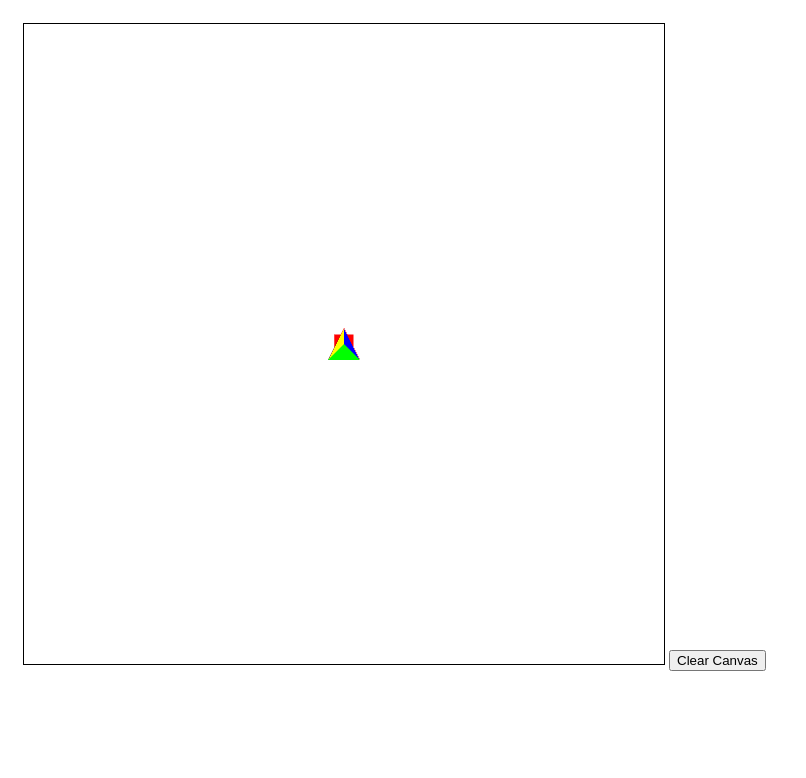
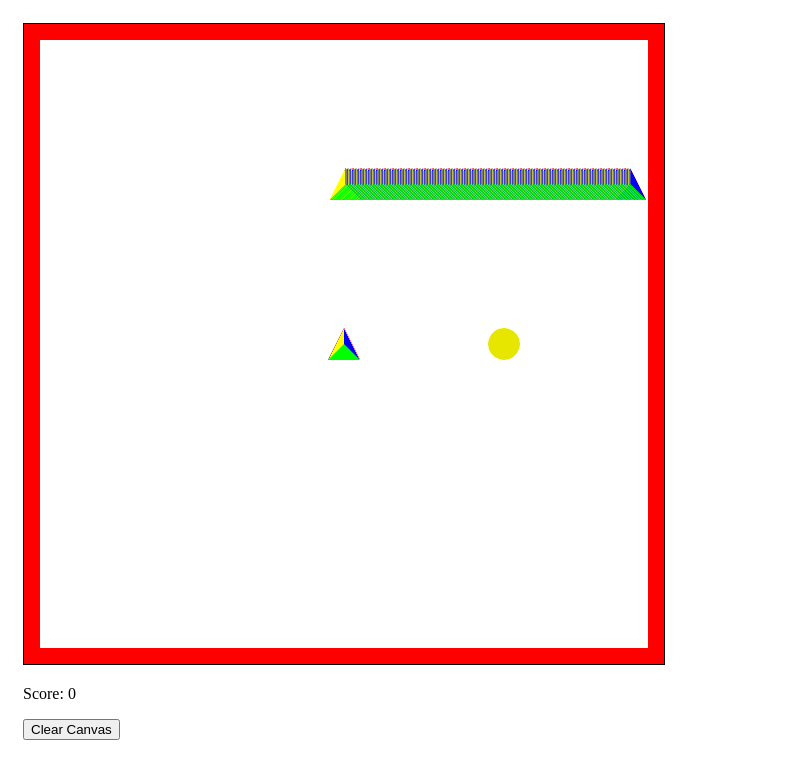
Before and after one commit to Abel-Lagonell/Computer-Graphics, a plain HTML site: page CoinCollector/index.html in a window 1280 px wide. Shown: the whole page, without its empty margins (0-806 px from the left). Drawn offline with Linux system fonts and the light colour scheme.

Commit message:
Finished A, most of B, C, and part of D

```diff
--- a/CoinCollector/GameObject.js
+++ b/CoinCollector/GameObject.js
@@ -6,6 +6,7 @@ class Transform {
     this.up = [0, 1, 0];
   }
 
+  /**@param {number[]} RotAngles*/
   doRotations(RotAngles) {
     this.xRot = [
       [1, 0, 0, 0],
@@ -49,17 +50,17 @@ class Transform {
     );
   }
 
+  /**
+   * @param {number[][]} M
+   * @param {number[]} V
+   */
   crossMultiply(M, V) {
-    //console.log(M[0][3]);
-    //console.log(V[3]);
-    var temp = [
+    return [
       M[0][0] * V[0] + M[0][1] * V[1] + M[0][2] * V[2] + M[0][3] * V[3],
       M[1][0] * V[0] + M[1][1] * V[1] + M[1][2] * V[2] + M[1][3] * V[3],
       M[2][0] * V[0] + M[2][1] * V[1] + M[2][2] * V[2] + M[2][3] * V[3],
       M[3][0] * V[0] + M[3][1] * V[1] + M[3][2] * V[2] + M[3][3] * V[3],
     ];
-    //console.log(temp);
-    return temp;
   }
 }
 
@@ -75,7 +76,10 @@ class GameObject {
     this.name = "Default";
     this.id = 0;
     this.transform = new Transform();
-    this.prefab;
+    this.reference = 1;
+    this.vertCount = 0;
+    this.primitiveType = gl.TRIANGLES;
+    this.buffer = gl.createBuffer();
   }
 
   Move() {
@@ -86,17 +90,10 @@ class GameObject {
       this.rot[i] += this.angVelocity[i];
     }
 
-    var clear = true;
-    for (var so in m.Solid) {
+    let clear = true;
+    for (let so in m.Solid) {
       if (m.Solid[so] !== this) {
-        if (
-          m.CheckCollision(
-            tempP,
-            this.collisionRadius,
-            m.Solid[so].loc,
-            m.Solid[so].collisionRadius,
-          )
-        ) {
+        if (m.CheckCollision(tempP, this.collisionRadius, m.Solid[so])) {
           if (!this.isTrigger) {
             this.OnCollisionEnter(m.Solid[so]);
             m.Solid[so].OnCollisionEnter(this);
@@ -112,16 +109,9 @@ class GameObject {
       this.loc = tempP;
     }
     //what happens if a trigger object collides with another trigger object
-    for (var to in m.Trigger) {
+    for (let to in m.Trigger) {
       if (m.Trigger[to] !== this) {
-        if (
-          m.CheckCollision(
-            tempP,
-            this.collisionRadius,
-            m.Trigger[to].loc,
-            m.Trigger[to].collisionRadius,
-          )
-        ) {
+        if (m.CheckCollision(tempP, this.collisionRadius, m.Trigger[to])) {
           this.OnTriggerEnter(m.Trigger[to]);
           m.Trigger[to].OnTriggerEnter(this);
         }
@@ -134,75 +124,7 @@ class GameObject {
     console.error(this.name + " update() is NOT IMPLEMENTED!");
   }
 
-  Render(program) {
-    console.error(this.name + " render() is NOT IMPLEMENTED!");
-  }
-
-  OnTriggerEnter(other) {}
-
-  /**@param {GameObject} other*/
-  OnCollisionEnter(other) {}
-}
-
-class MainCharacter extends GameObject {
-  constructor() {
-    super();
-
-    this.buffer = gl.createBuffer();
-    gl.bindBuffer(gl.ARRAY_BUFFER, this.buffer);
-    //Now we want to add color to our vertices information.
-    this.vertices = [
-      -0.5, -0.5, 0, 0, 0, 0, 0.5, -0.5, 0, 1, 0, 0, 0, 0.5, 0, 1, 0, 0,
-
-      -0.5, -0.5, 0, 0, 1, 0, 0, 0, -0.5, 0, 1, 0, 0.5, -0.5, 0, 0, 1, 0,
-
-      0, 0, -0.5, 0, 0, 1, 0.5, -0.5, 0, 0, 0, 1, 0, 0.5, 0, 0, 0, 1,
-
-      0, 0.5, 0, 1, 1, 0, 0, 0, -0.5, 1, 1, 0, -0.5, -0.5, 0, 1, 1, 0,
-    ];
-    gl.bufferData(
-      gl.ARRAY_BUFFER,
-      new Float32Array(this.vertices),
-      gl.STATIC_DRAW,
-    );
-    this.loc = [0.0, 0.0, 0.0];
-    this.rot = [0.0, 0.0, 0.0];
-    this.scale = [0.1, 0.1, 0.1];
-    this.rotationVelocity = 0.05;
-    this.transformVelocity = 0.005;
-  }
-
-  OnCollisionEnter(other) {
-    console.log(other);
-  }
-
-  Update() {
-    this.velocity = [0, 0, 0];
-    this.angVelocity = [0, 0, 0];
-    if (m.TestKey("A")) {
-      this.angVelocity[2] = this.rotationVelocity;
-    }
-    if (m.TestKey("D")) {
-      this.angVelocity[2] = -this.rotationVelocity;
-    }
-
-    this.transform.doRotations(this.rot);
-    let direction = this.transform.up;
-
-    if (m.TestKey("W")) {
-      for (let i = 0; i < 3; i++) {
-        this.velocity[i] = direction[i] * this.transformVelocity;
-      }
-    }
-
-    if (m.TestKey("S")) {
-      for (let i = 0; i < 3; i++) {
-        this.velocity[i] = direction[i] * -this.transformVelocity;
-      }
-    }
-    this.Move();
-  }
-
+  /**@param {WebGLProgram} program*/
   Render(program) {
     gl.bindBuffer(gl.ARRAY_BUFFER, this.buffer);
 
@@ -248,10 +170,74 @@ class MainCharacter extends GameObject {
     gl.uniform3fv(thetaLoc, new Float32Array(this.rot));
     gl.uniform3fv(scaleLoc, new Float32Array(this.scale));
 
-    const primitiveType = gl.TRIANGLES;
     offset = 0;
-    let count = 12;
-    gl.drawArrays(primitiveType, offset, count);
+    gl.drawArrays(this.primitiveType, offset, this.vertCount);
+  }
+
+  /**@param {GameObject} other*/
+  OnTriggerEnter(other) {}
+
+  /**@param {GameObject} other*/
+  OnCollisionEnter(other) {}
+}
+
+class MainCharacter extends GameObject {
+  constructor() {
+    super();
+
+    gl.bindBuffer(gl.ARRAY_BUFFER, this.buffer);
+    //Now we want to add color to our vertices information.
+    this.vertices = [
+      -0.5, -0.5, 0, 0, 0, 0, 0.5, -0.5, 0, 1, 0, 0, 0, 0.5, 0, 1, 0, 0,
+
+      -0.5, -0.5, 0, 0, 1, 0, 0, 0, -0.5, 0, 1, 0, 0.5, -0.5, 0, 0, 1, 0,
+
+      0, 0, -0.5, 0, 0, 1, 0.5, -0.5, 0, 0, 0, 1, 0, 0.5, 0, 0, 0, 1,
+
+      0, 0.5, 0, 1, 1, 0, 0, 0, -0.5, 1, 1, 0, -0.5, -0.5, 0, 1, 1, 0,
+    ];
+    gl.bufferData(
+      gl.ARRAY_BUFFER,
+      new Float32Array(this.vertices),
+      gl.STATIC_DRAW,
+    );
+    this.loc = [0.0, 0.0, 0.0];
+    this.rot = [0.0, 0.0, 0.0];
+    this.scale = [0.1, 0.1, 0.1];
+    this.rotationVelocity = 0.05;
+    this.transformVelocity = 0.005;
+    this.vertCount = this.vertices.length / 6;
+  }
+
+  OnCollisionEnter(other) {
+    //console.log(other);
+  }
+
+  Update() {
+    this.velocity = [0, 0, 0];
+    this.angVelocity = [0, 0, 0];
+    if (m.TestKey("A")) {
+      this.angVelocity[2] = this.rotationVelocity;
+    }
+    if (m.TestKey("D")) {
+      this.angVelocity[2] = -this.rotationVelocity;
+    }
+
+    this.transform.doRotations(this.rot);
+    let direction = this.transform.up;
+
+    if (m.TestKey("W")) {
+      for (let i = 0; i < 3; i++) {
+        this.velocity[i] = direction[i] * this.transformVelocity;
+      }
+    }
+
+    if (m.TestKey("S")) {
+      for (let i = 0; i < 3; i++) {
+        this.velocity[i] = direction[i] * -this.transformVelocity;
+      }
+    }
+    this.Move();
   }
 }
 
@@ -259,18 +245,53 @@ class Walls extends GameObject {
   constructor() {
     super();
 
-    this.buffer = gl.createBuffer();
     gl.bindBuffer(gl.ARRAY_BUFFER, this.buffer);
 
     this.vertices = [
-      -0.3, -0.3, 0, 1, 0, 0,
+      -0.1, -0.1, 0, 1, 0, 0,
 
-      -0.3, 0.3, 0, 1, 0, 0,
+      -0.1, 0.1, 0, 1, 0, 0,
 
-      0.3, 0.3, 0, 1, 0, 0,
+      0.1, 0.1, 0, 1, 0, 0,
 
-      0.3, -0.3, 0, 1, 0, 0,
+      0.1, -0.1, 0, 1, 0, 0,
     ];
+
+    gl.bufferData(
+      gl.ARRAY_BUFFER,
+      new Float32Array(this.vertices),
+      gl.STATIC_DRAW,
+    );
+
+    this.reference = 0.1;
+    this.vertCount = this.vertices.length / 6;
+    this.primitiveType = gl.TRIANGLE_FAN;
+    this.collisionRadius = this.scale;
+  }
+
+  Update() {}
+
+  OnCollisionEnter(other) {
+    //console.log(other);
+  }
+}
+
+class Coin extends GameObject {
+  constructor() {
+    super();
+    this.numberOfPoints = 20;
+    gl.bindBuffer(gl.ARRAY_BUFFER, this.buffer);
+    this.vertices = [];
+    for (let i = 0; i < this.numberOfPoints; i++) {
+      // Calculate the angle for this point
+      const angle = Math.PI * 2 * (i / this.numberOfPoints);
+
+      // Calculate x and y coordinates using trigonometry
+      const x = Math.cos(angle);
+      const y = Math.sin(angle);
+
+      this.vertices.push(...[x, y, 0, 0.9, 0.9, 0]);
+    }
 
     gl.bufferData(
       gl.ARRAY_BUFFER,
@@ -280,63 +301,63 @@ class Walls extends GameObject {
 
     this.loc = [0.0, 0.0, 0.0];
     this.rot = [0.0, 0.0, 0.0];
-    this.scale = [0.1, 0.1, 0.1];
+    this.scale = [0.05, 0.05, 1];
+    this.angVelocity = [0, 0.01, 0];
+    this.collisionRadius = 0;
+    this.vertCount = this.vertices.length / 6;
+    this.primitiveType = gl.TRIANGLE_FAN;
   }
 
-  Update() {}
+  Update() {
+    this.Move();
+  }
 
-  Render(program) {
+  OnTriggerEnter(other) {
+    if (other.id === "ID0") {
+      m.DestroyObject(this.id);
+      m.updateScore();
+    }
+  }
+}
+
+class Enemy extends GameObject {
+  constructor() {
+    super();
+
+    this.collisionRadius = 0.1;
     gl.bindBuffer(gl.ARRAY_BUFFER, this.buffer);
+    //Now we want to add color to our vertices information.
+    this.vertices = [
+      -0.3, -0.5, 0, 0, 0, 0, 0.5, -0.5, 0, 1, 0, 0, 0, 0.5, 0, 1, 0, 0,
 
-    //First we bind the buffer for triangle 1
-    let positionAttributeLocation = gl.getAttribLocation(program, "a_position");
-    let size = 3; // 2 components per iteration
-    let type = gl.FLOAT; // the data is 32bit floats
-    let normalize = false; // don't normalize the data
-    let stride = 6 * Float32Array.BYTES_PER_ELEMENT; //Size in bytes of each element     // 0 = move forward size * sizeof(type) each iteration to get the next position
-    let offset = 0; // start at the beginning of the buffer
-    gl.enableVertexAttribArray(positionAttributeLocation);
-    gl.vertexAttribPointer(
-      positionAttributeLocation,
-      size,
-      type,
-      normalize,
-      stride,
-      offset,
+      -0.5, -0.5, 0, 0, 1, 0, 0, 0, -0.5, 0, 1, 0, 0.5, -0.5, 0, 0, 1, 0,
+
+      0, 0, -0.5, 0, 0, 1, 0.5, -0.5, 0, 0, 0, 1, 0, 0.5, 0, 0, 0, 1,
+
+      0, 0.5, 0, 1, 1, 0, 0, 0, -0.5, 1, 1, 0, -0.5, -0.5, 0, 1, 1, 0,
+    ];
+    gl.bufferData(
+      gl.ARRAY_BUFFER,
+      new Float32Array(this.vertices),
+      gl.STATIC_DRAW,
     );
+    this.loc = [0.0, 0.0, 0.0];
+    this.rot = [0.0, 0.0, 0.0];
+    this.scale = [0.1, 0.1, 0.1];
+    this.rotationVelocity = 0.05;
+    this.transformVelocity = 0.005;
+    this.vertCount = this.vertices.length / 6;
+  }
 
-    //Now we have to do this for color
-    const colorAttributeLocation = gl.getAttribLocation(program, "vert_color");
-    //We don't have to bind because we already have the correct buffer bound.
-    size = 3;
-    type = gl.FLOAT;
-    normalize = false;
-    stride = 6 * Float32Array.BYTES_PER_ELEMENT; //Size in bytes of each element
-    offset = 3 * Float32Array.BYTES_PER_ELEMENT; //size of the offset
-    gl.enableVertexAttribArray(colorAttributeLocation);
-    gl.vertexAttribPointer(
-      colorAttributeLocation,
-      size,
-      type,
-      normalize,
-      stride,
-      offset,
-    );
-
-    const tranLoc = gl.getUniformLocation(program, "u_transform");
-    const thetaLoc = gl.getUniformLocation(program, "u_rotation");
-    const scaleLoc = gl.getUniformLocation(program, "u_scale");
-    gl.uniform3fv(tranLoc, new Float32Array(this.loc));
-    gl.uniform3fv(thetaLoc, new Float32Array(this.rot));
-    gl.uniform3fv(scaleLoc, new Float32Array(this.scale));
-
-    const primitiveType = gl.TRIANGLE_FAN;
-    offset = 0;
-    let count = 4;
-    gl.drawArrays(primitiveType, offset, count);
+  Update() {
+    this.velocity = [this.transformVelocity, 0, 0];
+    this.Move();
   }
 
   OnCollisionEnter(other) {
-    console.log(other);
+    if (other.id === "ID0") {
+      m.gameContinue = false;
+    }
+    this.transformVelocity = -this.transformVelocity;
   }
 }
--- a/CoinCollector/index.html
+++ b/CoinCollector/index.html
@@ -107,17 +107,20 @@
 >
     Your browser does not support canvas.
 </canvas>
+<div>
+    <p id="score">Score: 0</p>
+    <button id="myB">Clear Canvas</button>
+</div>
 
-<button id="myB">Clear Canvas</button>
 
 <script>
-    var canvas = document.getElementById("myCanvas");
-    var gl = canvas.getContext("webgl");
-    var m = new main();
-    window.onkeydown = main.keyD;
-    window.onkeyup = main.keyU;
-    canvas.addEventListener("click", main.mouseH);
-    requestAnimationFrame(main.MainLoop);
+    const canvas = document.getElementById("myCanvas");
+    const gl = canvas.getContext("webgl");
+    const m = new Main(gl);
+    window.onkeydown = Main.keyD;
+    window.onkeyup = Main.keyU;
+    canvas.addEventListener("click", Main.mouseH);
+    requestAnimationFrame(Main.MainLoop);
 </script>
 
 <footer></footer>
--- a/CoinCollector/main.js
+++ b/CoinCollector/main.js
@@ -1,6 +1,7 @@
 //@ts-check
-class main {
-  constructor() {
+class Main {
+  constructor(gl) {
+    this.gl = gl;
     this.Keys = [];
     this.myWEBGL = new I_WebGL();
     this.program = this.myWEBGL.program;
@@ -11,10 +12,19 @@ class main {
     /** @type {GameObject[]} */
     this.Trigger = [];
     this.ObjectCounter = 0;
+    this.score = 0;
+    this.scoreText = document.getElementById("score");
+    this.gameContinue = true;
 
-    this.CreateObject(1, MainCharacter, [0, 0, 0], [0, 0, 0]);
-    this.CreateObject(1, Walls, [0, 0, 0], [0, 0, 0]);
+    this.CreateObject(1, MainCharacter, [0, 0, 0], [0, 0, 0], undefined);
+    this.CreateObject(1, Walls, [0, 1, 0], [0, 0, 0], [10, 0.5, 1]);
+    this.CreateObject(1, Walls, [0, -1, 0], [0, 0, 0], [10, 0.5, 1]);
+    this.CreateObject(1, Walls, [1, 0, 0], [0, 0, 0], [0.5, 10, 1]);
+    this.CreateObject(1, Walls, [-1, 0, 0], [0, 0, 0], [0.5, 10, 1]);
+    this.CreateObject(2, Coin, [0.5, 0, 0], [0, 0, 0], undefined);
+    this.CreateObject(1, Enemy, [0, 0.5, 0], [0, 0, 0], undefined);
   }
+  wdw;
 
   static keyD(event) {
     m.KeyDown(event);
@@ -31,7 +41,7 @@ class main {
   static MainLoop() {
     m.UpdateAll();
     m.RenderAll();
-    requestAnimationFrame(main.MainLoop);
+    m.gameContinue ? requestAnimationFrame(Main.MainLoop) : m.gameEnd();
   }
 
   UpdateAll() {
@@ -58,9 +68,55 @@ class main {
     }
   }
 
-  CheckCollision(loc1, rad1, loc2, rad2) {}
+  updateScore() {
+    this.score++;
+    this.scoreText.innerText = "Score: " + this.score.toString();
+  }
 
-  CreateObject(type, prefab, loc, rot) {
+  gameEnd() {
+    console.log("HERE");
+  }
+
+  /**
+   * @param {number[]} location
+   * @param {number} collision_radius
+   * @param {GameObject} obj
+   * @return {boolean}
+   */
+  CheckCollision(location, collision_radius, obj) {
+    if (typeof obj.collisionRadius === "number") {
+      // If the radius of the object is a number, use it directly for collision check
+      const distance = Math.sqrt(
+        (location[0] - obj.loc[0]) ** 2 +
+          (location[1] - obj.loc[1]) ** 2 +
+          (location[2] - obj.loc[2]) ** 2,
+      );
+      return distance <= collision_radius + obj.collisionRadius;
+    } else {
+      const loc = obj.loc;
+      const scale = obj.scale;
+      const ref = obj.reference;
+
+      const x_bounds = [-scale[0] * ref + loc[0], scale[0] * ref + loc[0]];
+      const y_bounds = [-scale[1] * ref + loc[1], scale[1] * ref + loc[1]];
+
+      return (
+        location[0] - collision_radius / 2 < x_bounds[1] &&
+        location[0] + collision_radius / 2 > x_bounds[0] &&
+        location[1] - collision_radius / 2 < y_bounds[1] &&
+        location[1] + collision_radius / 2 > y_bounds[0]
+      );
+    }
+  }
+
+  /**
+   * @param {number} type - 0 => Visual, 1 => Solid, 2 => Trigger
+   * @param {number[]} loc
+   * @param {number[]} rot
+   * @param {GameObject} prefab
+   * @param {number[] | undefined} scale
+   */
+  CreateObject(type, prefab, loc, rot, scale) {
     //type 0 = visual
     //type 1 = solid
     //type 2 = trigger
@@ -72,6 +128,9 @@ class main {
     for (let i = 0; i < 3; i++) {
       temp.loc[i] = loc[i];
       temp.rot[i] = rot[i];
+      if (scale != null) {
+        temp.scale[i] = scale[i];
+      }
     }
 
     switch (type) {
@@ -118,8 +177,8 @@ class main {
     var realX = event.clientX - rect.left;
     var realY = event.clientY - rect.top;
     console.log(realX + "," + realY);
-    var x = -1 + (2 * realX) / myCanvas.width;
-    var y = -1 + (2 * (myCanvas.height - realY)) / myCanvas.height;
+    var x = -1 + (2 * realX) / canvas.width;
+    var y = -1 + (2 * (canvas.height - realY)) / canvas.height;
     console.log("The click occurred on " + x + "," + y);
   }
 }
```
